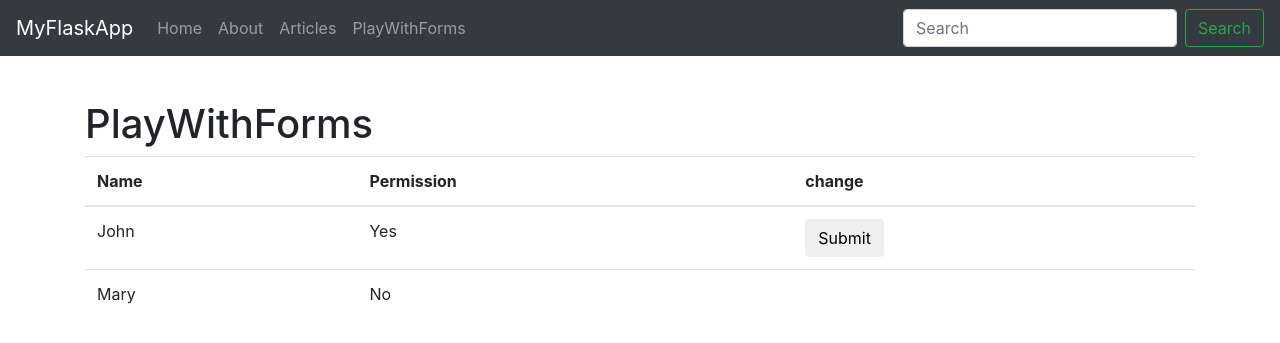
After one commit to kalop/learn-flask, a Flask app: page /playWithForms in a window 1280 px wide. The commit adds this page. Shown: the top 343 px of the page. Run offline with Flask 2, Linux system fonts and the light colour scheme; some libraries are stand-ins or nearby versions.

Commit message:
PlayWithForms POST Ajax

```diff
--- a/myflaskapp/app.py
+++ b/myflaskapp/app.py
@@ -1,4 +1,4 @@
-from flask import Flask, render_template
+from flask import Flask, render_template, request
 from data import Articles
 
 app = Flask(__name__)
@@ -23,5 +23,22 @@ def articles():
 def article(id):
     return render_template('article.html', id = id)
 
+@app.route('/playWithForms')
+def playWithForms():
+    return render_template('forms.html')
+
+@app.route('/changePermission', methods=['POST', 'GET'])
+def changePermission():
+    permission = request.form['permission']
+    print "get: " + permission
+    if permission == 'Yes':
+        bpermission = 'No'
+    else:
+        bpermission = 'Yes'
+    print "return: " + bpermission
+    return bpermission
+
+
+
 if __name__ == '__main__':
     app.run()
--- /dev/null
+++ b/myflaskapp/static/js/functions.js
@@ -0,0 +1,33 @@
+$(document).ready(function(){
+
+    //POST method
+    /*
+    $("button").click(function(){
+        $.post("/changePermission",
+        {
+          permission : $("#id1").text()
+        },
+        function(data){
+            $('#id1').text(data).show();
+        });
+    });
+*/
+//POST method with ajax
+    $("form").on('submit', function(event){
+
+        console.log("Value: " + $("#id1").text())
+        $.ajax({
+            data : {
+                permission : $('#id1').text()
+            },
+            type : 'POST',
+            url : '/changePermission'
+        })
+        .done(function(data){
+            $('#id1').text(data).show();
+        });
+
+        event.preventDefault();
+    });
+
+});
--- /dev/null
+++ b/myflaskapp/templates/forms.html
@@ -0,0 +1,32 @@
+{% extends 'layout.html' %}
+
+{% block body %}
+
+    <h1>PlayWithForms</h1>
+    <table class="table">
+        <thead>
+            <th>Name</th>
+            <th>Permission</th>
+            <th>change</th>
+        </thead>
+        <tbody>
+          <tr>
+            <td>John</td>
+            <td id="id1">Yes</td>
+            <td>
+                <form class="form-inline">
+                    <button type="submit" class="btn btn-default">Submit</button>
+                </form>
+            </td>
+          </tr>
+          <tr>
+            <td>Mary</td>
+            <td id="id2">No</td>
+            <td>
+
+            </td>
+          </tr>
+        </tbody>
+
+    </table>
+{% endblock %}
--- a/myflaskapp/templates/includes/_navbar.html
+++ b/myflaskapp/templates/includes/_navbar.html
@@ -12,6 +12,9 @@
           <li class="nav-item">
             <a class="nav-link " href="/articles">Articles</a>
           </li>
+          <li class="nav-item">
+            <a class="nav-link " href="/playWithForms">PlayWithForms</a>
+          </li>
 
         </ul>
         <form class="form-inline my-2 my-lg-0">
--- a/myflaskapp/templates/layout.html
+++ b/myflaskapp/templates/layout.html
@@ -4,6 +4,9 @@
         <meta charset="utf-8">
         <title>MyFlaskAPP</title>
         <link rel="stylesheet" href="https://stackpath.bootstrapcdn.com/bootstrap/4.1.1/css/bootstrap.min.css">
+        <script src="https://ajax.googleapis.com/ajax/libs/jquery/3.3.1/jquery.min.js"></script>
+
+        <script src="{{ url_for('static', filename='js/functions.js') }}"></script>
     </head>
     <body>
         {% include 'includes/_navbar.html' %}
```
Also changed, not shown: 1 other file.
